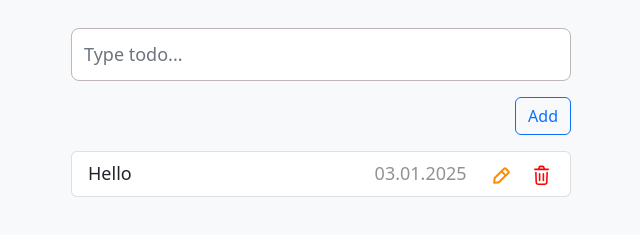
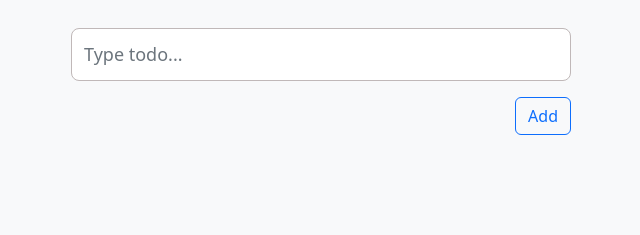
Before and after one commit to madinauraimova/crud_js, a plain HTML site: page index.html in a window 1280 px wide. Shown: the part 213-448 px from the top of the page, without its empty margins (319-959 px from the left). Drawn offline with Linux system fonts and the light colour scheme.

```diff
--- a/index.html
+++ b/index.html
@@ -46,14 +46,6 @@
       </form>
 
       <ul id="list-group-todo" class="list-group">
-        <li class="list-group-item  d-flex justify-content-between">
-          Hello
-          <div class="todo-icons">
-            <span class="opacity-50 me-2">03.01.2025</span>
-            <img src="img/edit.svg" alt="edit icon" width="25" height="25" />
-            <img src="img/delete.svg" alt="delete icon" width="25" height="25" />
-          </div>
-        </li>
       </ul>
 
       <!-- modal -->
```
